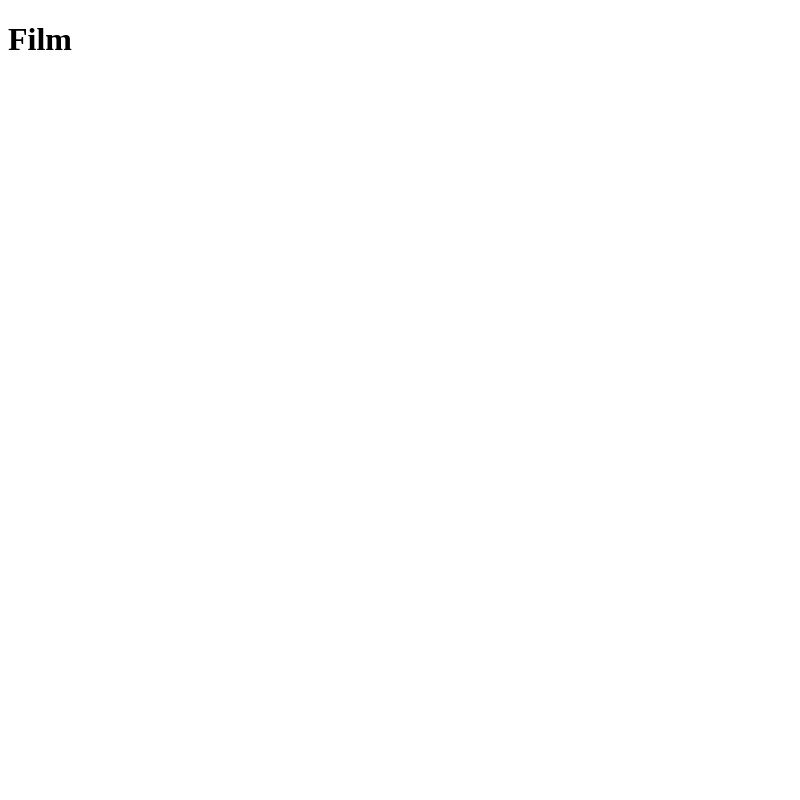
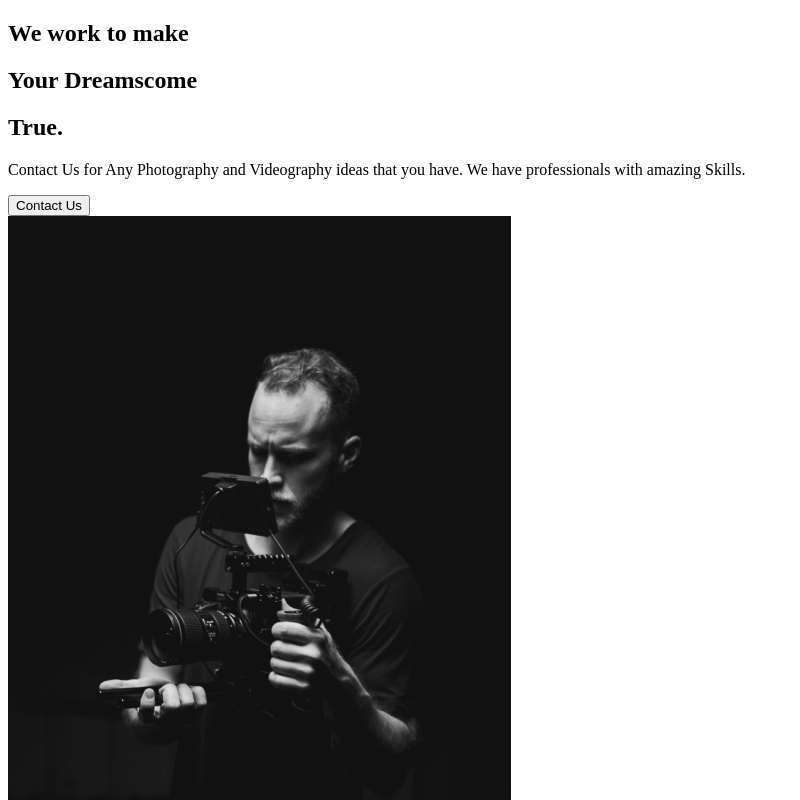
Before and after one commit to SwapzzzGit/React-Portfolio, a React (Create React App) app: page / in a window 1280 px wide. Shown: the top 800 px of the page, without its empty margins (0-800 px from the left). Built offline with nearby package versions, Linux system fonts and the light colour scheme.

Commit message:
2. About Us Section

```diff
--- a/src/App.js
+++ b/src/App.js
@@ -1,10 +1,10 @@
 import React from "react";
+import AboutUs from "./pages/AboutUs";
 function App() {
   return (
     <div className="App">
-      <h1>Film</h1>
+      <AboutUs />
     </div>
   );
 }
-
 export default App;
--- /dev/null
+++ b/src/components/AboutSection.js
@@ -0,0 +1,33 @@
+import React from "react";
+import home1 from "../img/home1.png";
+
+const AboutSection = () => {
+  return (
+    <div>
+      <div className="description">
+        <div className="title">
+          <div className="hide">
+            <h2>We work to make</h2>
+          </div>
+          <div className="hide">
+            <h2>
+              Your <span>Dreams</span>come
+            </h2>
+          </div>
+          <div className="hide">
+            <h2>True.</h2>
+          </div>
+          <p>
+            Contact Us for Any Photography and Videography ideas that you have.
+            We have professionals with amazing Skills.
+          </p>
+          <button>Contact Us</button>
+          <div className="image">
+            <img src={home1} alt="A guy With a Camera" />
+          </div>
+        </div>
+      </div>
+    </div>
+  );
+};
+export default AboutSection;
--- /dev/null
+++ b/src/pages/AboutUs.js
@@ -0,0 +1,6 @@
+import React from "react";
+import AboutSection from "../components/AboutSection";
+const AboutUs = () => {
+  return <AboutSection />;
+};
+export default AboutUs;
```
